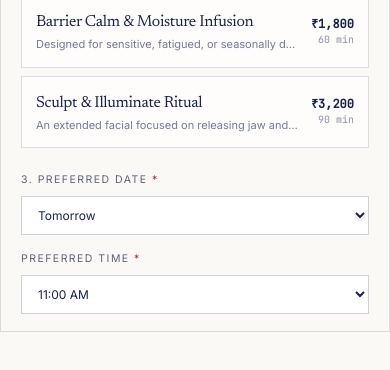
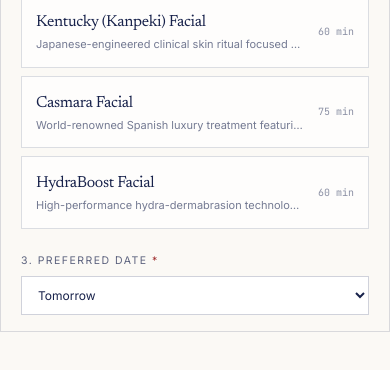
Before and after one commit to Anurag1428/Nova, a React (Vite) app: page / in a window 390 px wide. Both pictures are taken after a click on the button "Privacy Policy". Shown: the part 9781-10151 px from the top of the page. Built offline with nearby package versions, Linux system fonts and the light colour scheme; no server answers; a web font is replaced by a local one.

Commit message:
Update facials category to O3+, Kentucky (Kanpeki), Casmara, and HydraBoost with pricing removed

```diff
--- a/src/components/BookingDrawer.tsx
+++ b/src/components/BookingDrawer.tsx
@@ -189,7 +189,7 @@ export const BookingDrawer: React.FC<BookingDrawerProps> = ({
           ritualName: curRitual?.name || 'Consultation Ritual',
           categoryId: activeCat.id,
           duration: curRitual?.duration || '60 min',
-          examplePrice: curRitual?.examplePrice || '₹3,000',
+          examplePrice: curRitual?.examplePrice || '',
           preferredDate: form.preferredDate || new Date().toISOString().split('T')[0],
           preferredTime: form.preferredTime || '11:00 AM',
           notes: form.notes || 'Inquiry auto-captured while typing form',
@@ -320,7 +320,7 @@ export const BookingDrawer: React.FC<BookingDrawerProps> = ({
                     {selectedRitual.name}
                   </h3>
                   <p className="font-mono-tabular text-xs text-[#E8D5B5]">
-                    {selectedRitual.duration} · {selectedRitual.examplePrice}
+                    {selectedRitual.duration}{selectedRitual.examplePrice ? ` · ${selectedRitual.examplePrice}` : ''}
                   </p>
                 </>
               )}
@@ -508,9 +508,11 @@ export const BookingDrawer: React.FC<BookingDrawerProps> = ({
                             </span>
                           </div>
                           <div className="text-right shrink-0">
-                            <span className="font-mono-tabular text-xs font-semibold text-[#18224B] block">
-                              {r.examplePrice}
-                            </span>
+                            {r.examplePrice ? (
+                              <span className="font-mono-tabular text-xs font-semibold text-[#18224B] block">
+                                {r.examplePrice}
+                              </span>
+                            ) : null}
                             <span className="text-[10px] text-[#18224B]/50 font-mono-tabular block">
                               {r.duration}
                             </span>
--- a/src/components/TreatmentsSection.tsx
+++ b/src/components/TreatmentsSection.tsx
@@ -413,7 +413,7 @@ export const TreatmentsSection: React.FC<TreatmentsSectionProps> = ({
                                       {ritual.name}
                                     </span>
                                     <span className="block font-mono-tabular text-[11px] text-[#18224B]/55">
-                                      {ritual.duration} · {ritual.examplePrice}
+                                      {ritual.duration}{ritual.examplePrice ? ` · ${ritual.examplePrice}` : ''}
                                     </span>
                                   </span>
                                 </button>
--- a/src/data/salonData.ts
+++ b/src/data/salonData.ts
@@ -248,31 +248,40 @@ export const SALON_CONFIG = {
       },
       rituals: [
         {
-          id: 'nova-signature-facial',
-          name: 'The NOVA Signature Facial',
-          duration: '75 min',
-          examplePrice: '₹2,500',
+          id: 'o3-facial',
+          name: 'O3+ Professional Facial',
+          duration: '60 min',
+          examplePrice: '',
           summary:
-            'A customized ritual combining double botanical cleansing, gentle enzymatic polish, extended sculptural facial massage, and a bespoke hydro-soothing mask.',
-          includes: ['Skin consultation', 'Sculptural buccal & lymphatic massage', 'Custom botanical mask', 'Scalp & neck release'],
+            'Signature O3+ clinical protocol combining deep pore oxygenation, gentle D-Tan exfoliation, and an advanced brightening peel-off mask for an immediate luminous glow.',
+          includes: ['O3+ enzymatic micro-cleanse', 'Oxygenating D-Tan therapy', 'Deep lifting facial massage', 'Brightening peel-off mask'],
         },
         {
-          id: 'barrier-calm-infusion',
-          name: 'Barrier Calm & Moisture Infusion',
+          id: 'kentucky-kanpeki-facial',
+          name: 'Kentucky (Kanpeki) Facial',
           duration: '60 min',
-          examplePrice: '₹1,800',
+          examplePrice: '',
           summary:
-            'Designed for sensitive, fatigued, or seasonally dry complexions seeking immediate comfort, lipid replenishment, and a soft, rested glow.',
-          includes: ['Chamomile & oat compress', 'Cooling stone drainage', 'Ceramide & squalane layering'],
+            'Japanese-engineered clinical skin ritual focused on cellular rejuvenation, melanin regulation, and deep dermal hydration for a refined porcelain finish.',
+          includes: ['Ultrasonic deep pore purification', 'Active peptide & antioxidant serum', 'Contouring lymphatic pressure points', 'Soothing biocellulose seal'],
         },
         {
-          id: 'sculpt-and-illuminate',
-          name: 'Sculpt & Illuminate Ritual',
-          duration: '90 min',
-          examplePrice: '₹3,200',
+          id: 'casmara-facial',
+          name: 'Casmara Facial',
+          duration: '75 min',
+          examplePrice: '',
           summary:
-            'An extended facial focused on releasing jaw and facial tension through slow, rhythmic manual contouring and warm botanical oil compresses.',
-          includes: ['Extended 40-min facial massage', 'Warm herbal poultice', 'Décolletage nourishment'],
+            'World-renowned Spanish luxury treatment featuring concentrated vitamin ampoules and specialized cold-setting algae peel-off masks that tone, depuff, and deeply firm facial contours.',
+          includes: ['Double botanical thermal cleanse', 'Concentrated Casmara active ampoule', 'Signature Algae Peel-Off Mask with cryo cooling', 'Décolletage & neck release'],
+        },
+        {
+          id: 'hydraboost-facial',
+          name: 'HydraBoost Facial',
+          duration: '60 min',
+          examplePrice: '',
+          summary:
+            'High-performance hydra-dermabrasion technology delivering painless blackhead extraction, multi-level hyaluronic acid saturation, and cryo-firming for a dewy glass-skin finish.',
+          includes: ['Hydro-vortex suction extraction', 'Deep hyaluronic acid saturation', 'Cryo firming & pore tightening', 'Antioxidant barrier shield'],
         },
       ],
     },
--- a/src/utils/bookingLogic.ts
+++ b/src/utils/bookingLogic.ts
@@ -178,7 +178,7 @@ export function createBookingRecord(
   const categoryTitle = matched ? matched.category.title : 'Bespoke Treatment';
   const ritualName = matched ? matched.ritual.name : 'Selected Ritual';
   const duration = matched ? matched.ritual.duration : '60 min';
-  const examplePrice = matched ? matched.ritual.examplePrice : 'Upon consultation';
+  const examplePrice = matched ? (matched.ritual.examplePrice || '') : 'Upon consultation';
 
   // Deterministic, human-readable demo reference code
   const nameSeed = (input.clientName || 'NV').replace(/[^a-zA-Z]/g, '').toUpperCase().slice(0, 2).padEnd(2, 'N');
@@ -306,7 +306,7 @@ export function generateWhatsAppMessageText(booking: ConfirmedDemoBooking): stri
     `• Guest: ${booking.clientName}`,
     `• Phone: ${booking.clientPhone}`,
     `• Email: ${booking.clientEmail}`,
-    `• Ritual: ${booking.ritualName} (${booking.duration} · ${booking.examplePrice})`,
+    `• Ritual: ${booking.ritualName} (${booking.duration}${booking.examplePrice ? ` · ${booking.examplePrice}` : ''})`,
     `• Preferred Date: ${booking.preferredDate}`,
     `• Time Window: ${booking.preferredTime}`,
   ];
```
Also changed, not shown: 1 other file (tests, documents, lock files or other folders).
